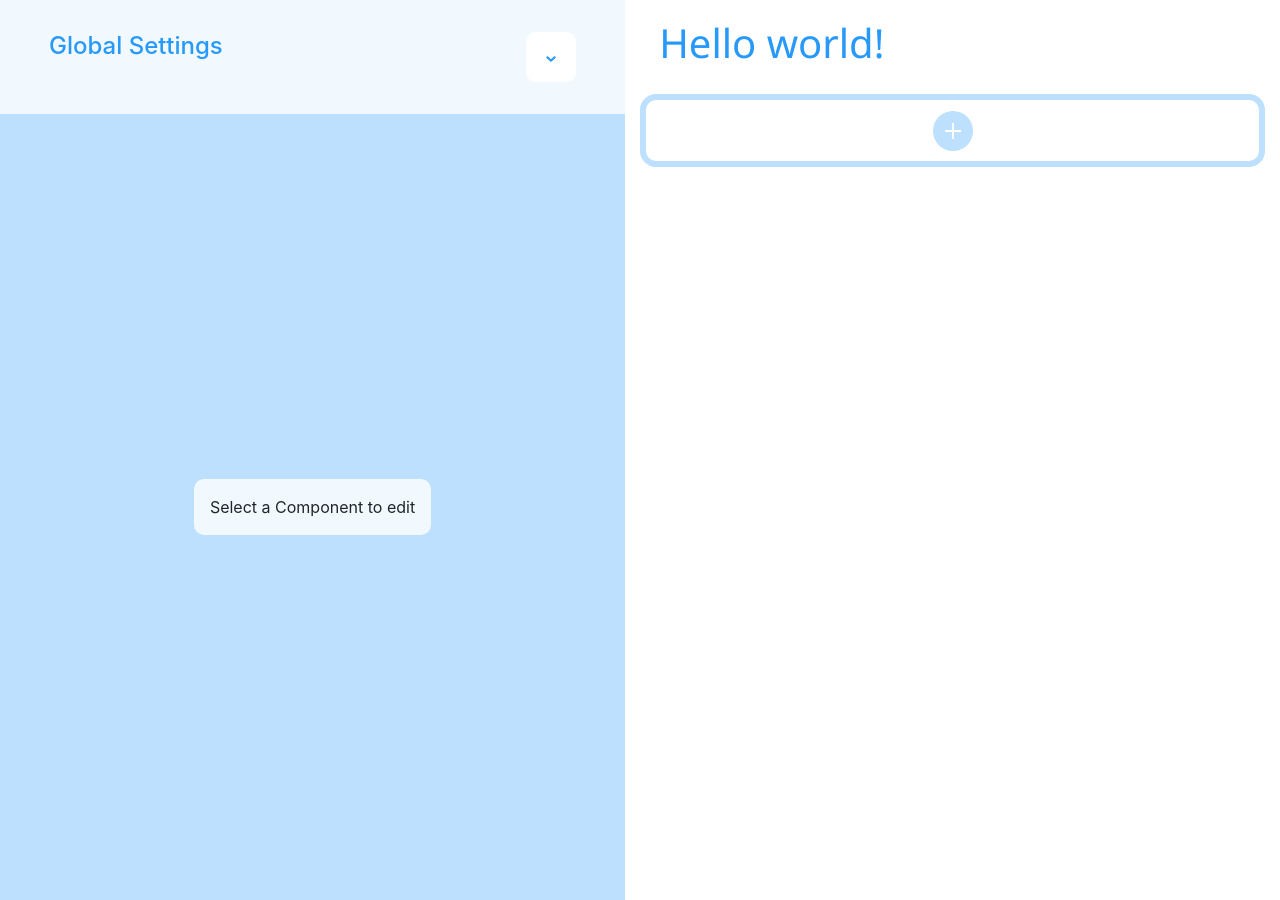
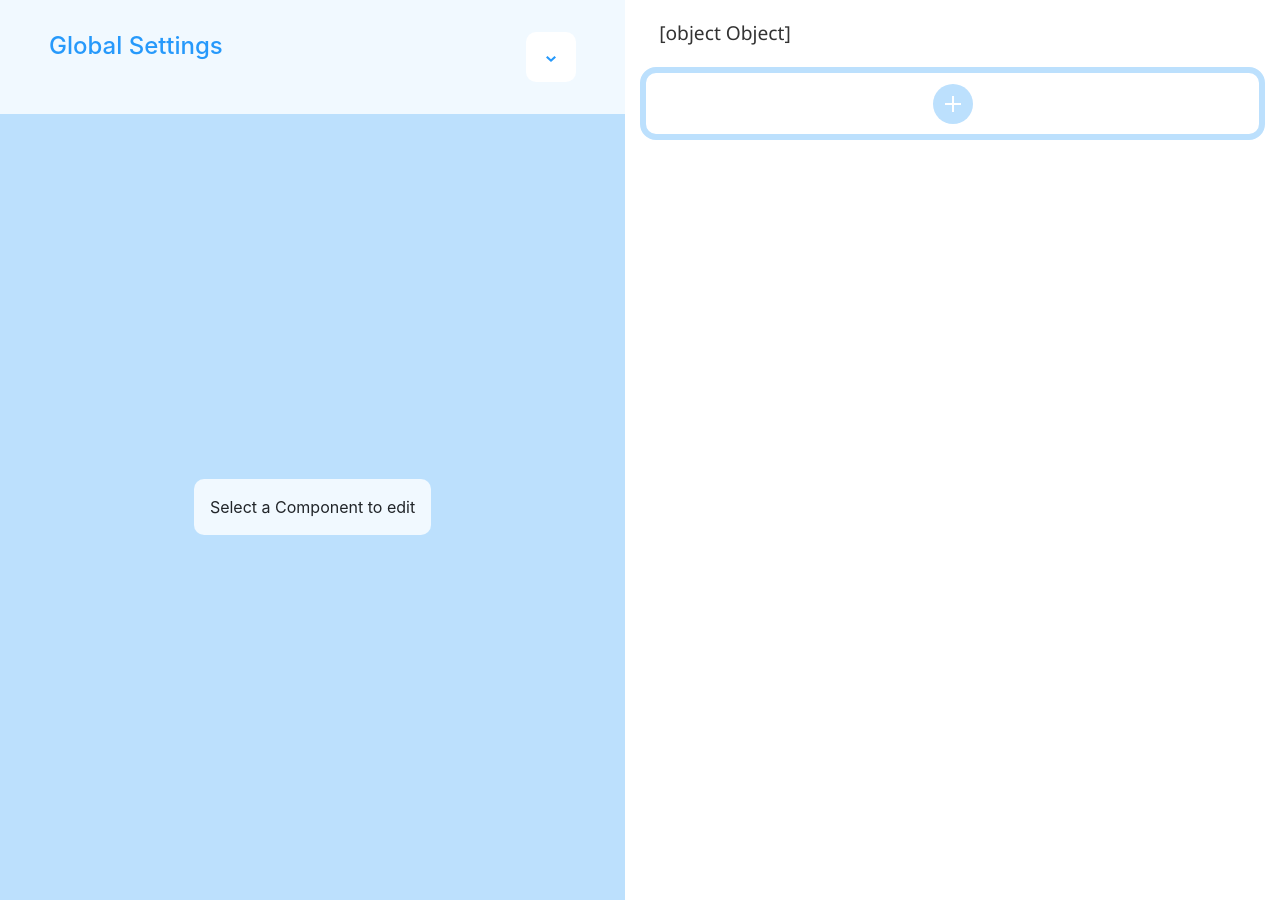
Before and after one commit to iki789/article-builder, a React app: page / in a window 1280 px wide. Built offline with nearby package versions, Linux system fonts and the light colour scheme.

Commit message:
make col consume html dangerously

```diff
--- a/src/containers/Preview/Preview.tsx
+++ b/src/containers/Preview/Preview.tsx
@@ -1,7 +1,7 @@
 import * as React from 'react';
 import { connect } from 'react-redux';
 import { Row, Col } from 'react-bootstrap';
-import { ACTIVATE_COL } from 'src/store/actions/app';
+import { ACTIVATE_COL } from '../../store/actions/app'
 import './Preview.scss';
 
 class Preview extends React.Component<IPreviewProps, IPreviewState> {
@@ -28,7 +28,7 @@ class Preview extends React.Component<IPreviewProps, IPreviewState> {
             return (
             <Row key={i}>
               {row.cols.map(col=>{
-                return (<Col key={col.id} onClick={this.onSelect.bind(this, col)} >{col.data}</Col>)
+                return (<Col key={col.id} dangerouslySetInnerHTML={{__html: col.data}} onClick={this.onSelect.bind(this, col)} />)
               })}
             </Row>
             )
@@ -78,7 +78,7 @@ export interface IPreviewProps{
   onSelect: (payload: ICol) => void
 }
 
-interface IRow{
+export interface IRow{
   cols: ICol[]
 }
 
```
